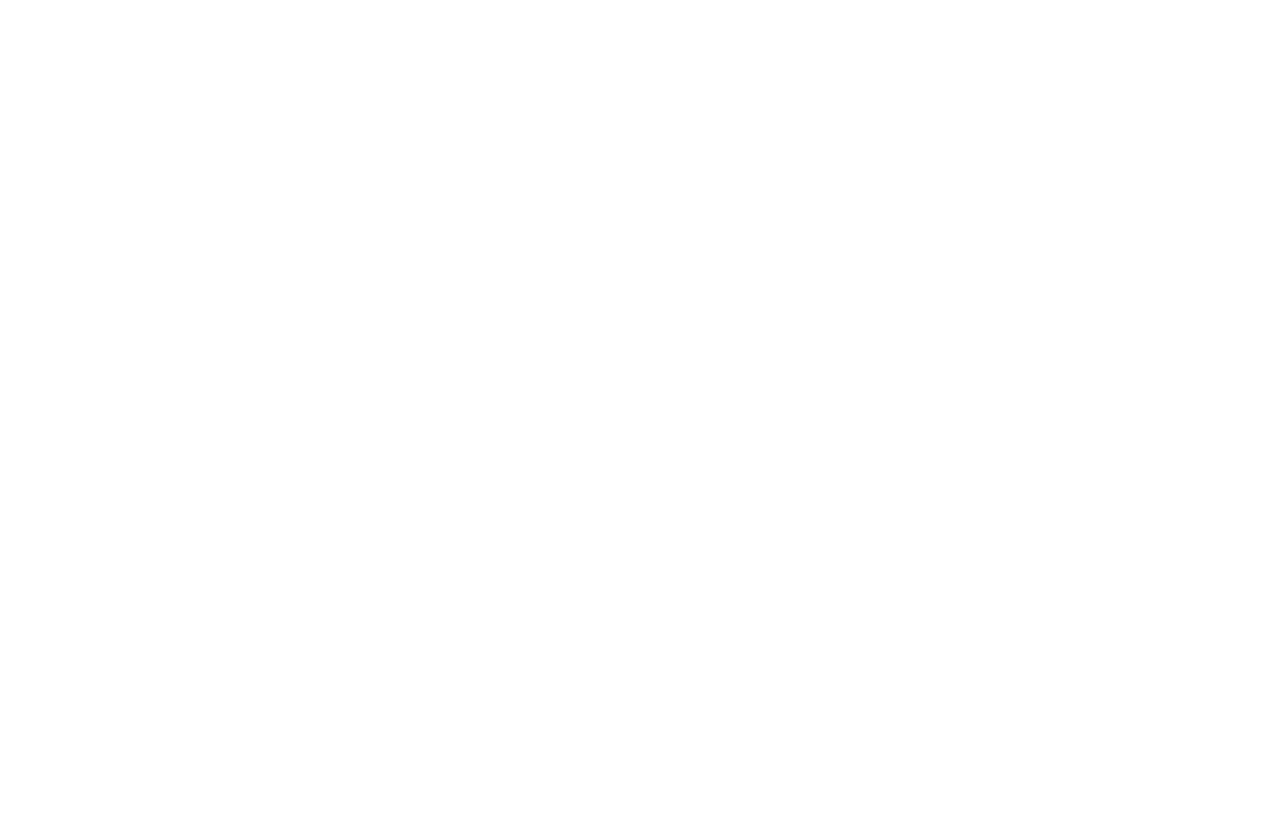
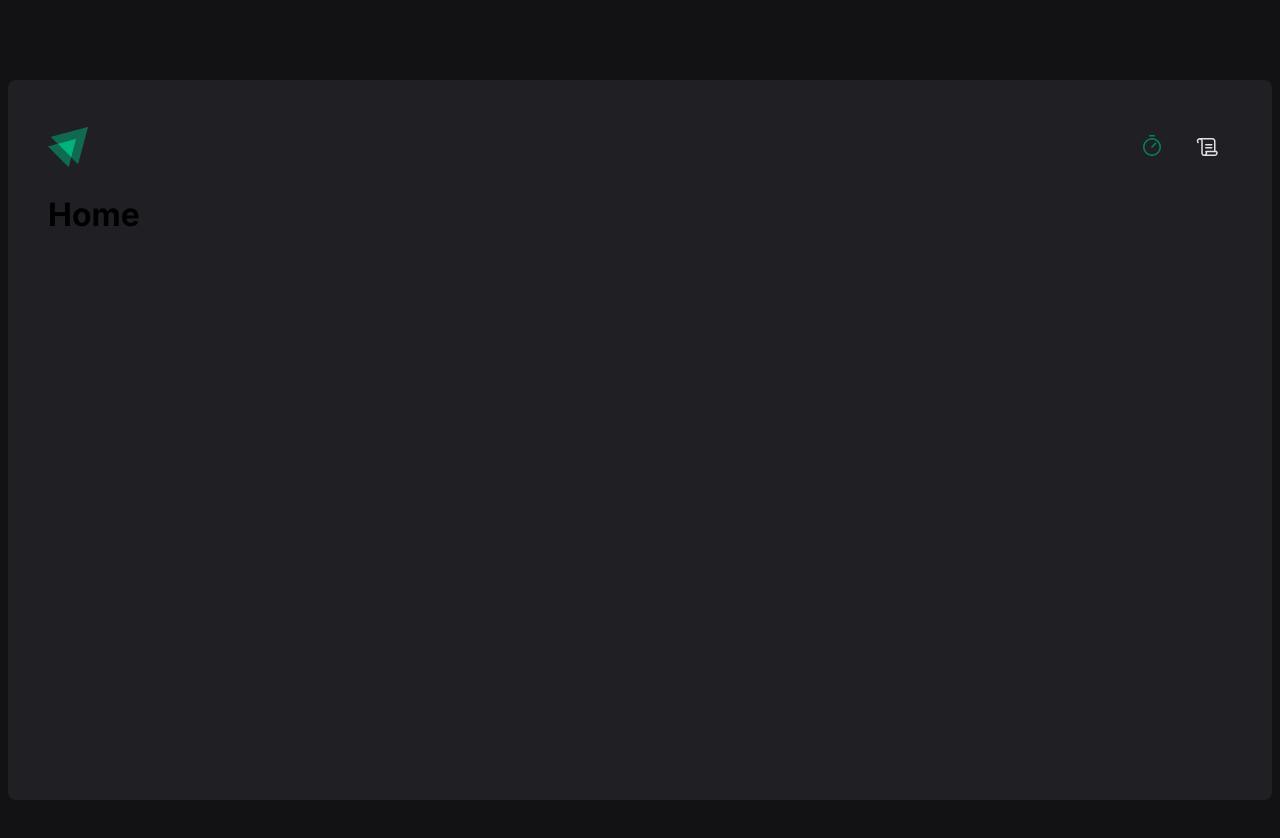
Before and after one commit to Kadsz/Timer, a React (Vite) app: page / in a window 1280 px wide. Shown: the top 838 px of the page. Before the commit the page ends 800 px from the top, so only its background shows below. Built offline with nearby package versions, Linux system fonts and the light colour scheme.

Commit message:
Primeiros passos da aplicação

```diff
--- a/package.json
+++ b/package.json
@@ -10,8 +10,10 @@
     "lint": "eslint src --ext .ts,.tsx"
   },
   "dependencies": {
+    "phosphor-react": "^1.4.1",
     "react": "^18.2.0",
     "react-dom": "^18.2.0",
+    "react-router-dom": "^6.4.5",
     "styled-components": "^5.3.6"
   },
   "devDependencies": {
--- a/src/App.tsx
+++ b/src/App.tsx
@@ -1,10 +1,16 @@
 import GlobalStyle from './styles/global'
 import { ThemeProvider } from 'styled-components'
 import { defaultTheme } from './styles/themes/default'
+import { BrowserRouter } from 'react-router-dom'
+import { Router } from './Router'
+
 
 export function App() {
   return (
     <ThemeProvider theme={defaultTheme}>
+      <BrowserRouter>
+        <Router />
+      </BrowserRouter>
       <GlobalStyle />
     </ThemeProvider>
   )
--- /dev/null
+++ b/src/Router.tsx
@@ -0,0 +1,15 @@
+import { Routes, Route } from 'react-router-dom'
+import { Home } from './pages/Home'
+import { History } from './pages/History'
+import { DefaultLayout } from './layouts/DefaultLayout'
+
+export function Router() {
+  return (
+    <Routes>
+      <Route path="/" element={<DefaultLayout />}>
+        <Route path="/" element={<Home />} />
+        <Route path="/history" element={<History />} />
+      </Route>
+    </Routes>
+  )
+}
--- /dev/null
+++ b/src/components/Header/index.tsx
@@ -0,0 +1,21 @@
+import { HeaderContainer } from "./styles";
+
+import logoIgnite from '../../assets/logo-ignite.svg'
+import { Timer, Scroll } from "phosphor-react";
+import { NavLink } from "react-router-dom";
+
+export function Header() {
+  return (
+    <HeaderContainer>
+      <img src={logoIgnite} alt="Dois Triângulo Verdes com opacidades diferentes apontados para 120 graus" />
+      <nav>
+        <NavLink to="/" title="Timer">
+          <Timer size={24} />
+        </NavLink>
+        <NavLink to="/history" title="Histórico">
+          <Scroll size={24} />
+        </NavLink>
+      </nav>
+    </HeaderContainer >
+  )
+}
--- /dev/null
+++ b/src/components/Header/styles.ts
@@ -0,0 +1,32 @@
+import styled from "styled-components";
+
+export const HeaderContainer = styled.header`
+  display: flex;
+  align-items: center;
+  justify-content: space-between;
+
+  nav {
+    display: flex;
+    gap: 0.5rem;
+
+    a {
+      width: 3rem;
+      height: 3rem;
+      display: flex;
+      justify-content: center;
+      align-items: center;
+      color: ${(props) => props.theme["gray-100"]};
+      border-top: 3px solid transparent;
+      border-bottom: 3px solid transparent;
+      transition: border 0.2s ease-in-out;
+
+      &:hover {
+        border-bottom: 3px solid ${(props) => props.theme["green-500"]};
+      }
+
+      &.active {
+        color: ${(props) => props.theme["green-500"]};
+      }
+    }
+  }
+`;
--- /dev/null
+++ b/src/layouts/DefaultLayout/index.tsx
@@ -0,0 +1,12 @@
+import { Outlet } from "react-router-dom";
+import { Header } from "../../components/Header";
+import { LayoutContainer } from "./styles";
+
+export function DefaultLayout() {
+  return (
+    <LayoutContainer>
+      <Header />
+      <Outlet />
+    </LayoutContainer>
+  )
+}
--- /dev/null
+++ b/src/layouts/DefaultLayout/styles.ts
@@ -0,0 +1,14 @@
+import styled from "styled-components";
+
+export const LayoutContainer = styled.div`
+  max-width: 74rem;
+  height: calc(100vh - 10rem);
+  margin: 5rem auto;
+  padding: 2.5rem;
+
+  background-color: ${(props) => props.theme['gray-800']};
+  border-radius: 8px;
+
+  display: flex;
+  flex-direction: column;
+`
--- /dev/null
+++ b/src/pages/History.tsx
@@ -0,0 +1,7 @@
+export function History() {
+  return (
+    <div>
+      <h1>History</h1>
+    </div>
+  )
+}
--- /dev/null
+++ b/src/pages/Home.tsx
@@ -0,0 +1,3 @@
+export function Home() {
+  return <h1>Home</h1>
+}
--- a/src/styles/global.tsx
+++ b/src/styles/global.tsx
@@ -5,6 +5,7 @@
     margin: 0;
     padding: 0;
     box-sizing: border-box;
+    background-color: ${(props) => props.theme['gray-900']}
   }
 
   body, input, textarea, button {
--- a/src/styles/themes/default.ts
+++ b/src/styles/themes/default.ts
@@ -1,8 +1,21 @@
 export const defaultTheme = {
-  primary: '#48A1D9',
-  secondary: '#F2358D',
-  text: '#1E1E1E',
-  gray: '#A6A6A6',
-  white: '#FFFFFF',
-  black: '#000000',
+  white: '#FFF',
+
+  'gray-100': '#E1E1E6',
+  'gray-300': '#C4C4CC',
+  'gray-400': '#8D8D99',
+  'gray-500': '#7C7C8A',
+  'gray-600': '#323238',
+  'gray-700': '#29292E',
+  'gray-800': '#202024',
+  'gray-900': '#121214',
+
+  'green-300': '#00B37E',
+  'green-500': '#00875F',
+  'green-700': '#015F43',
+
+  'red-500': '#AB222E',
+  'red-700': '#7A1921',
+
+  'yellow-500': '#FBA94C',
 }
```
Also changed, not shown: .eslintrc.json, src/assets/logo-ignite.svg (added), 1 other file (tests, documents, lock files or other folders).
